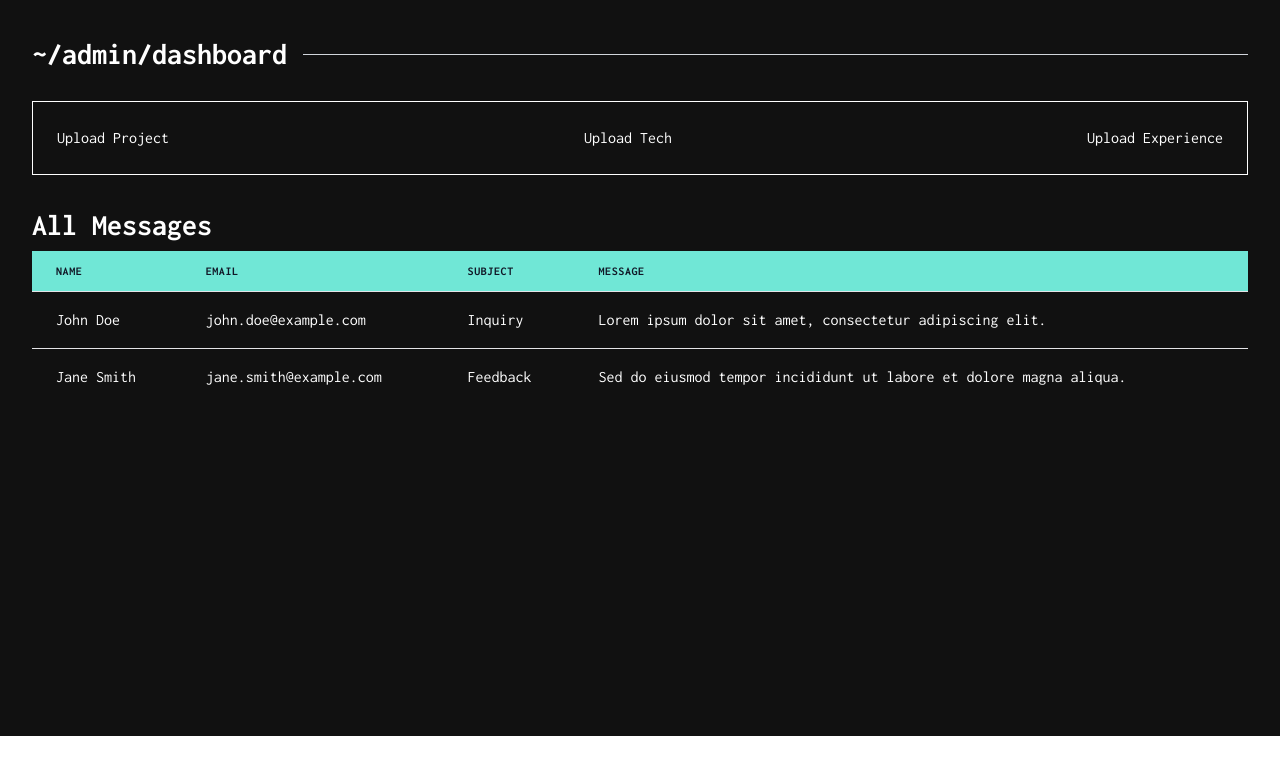
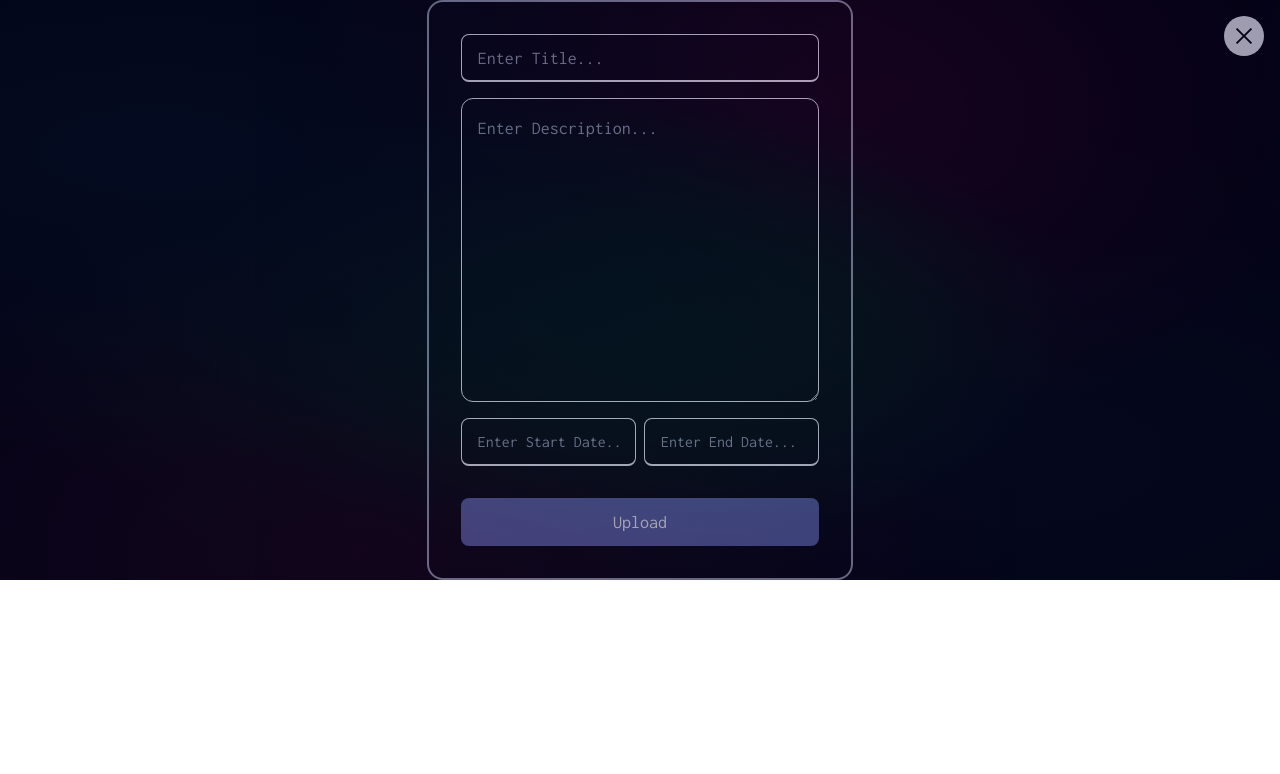
Before and after one commit to xKhanDev/nasir-portfolio, a React (Vite) app in the folder frontend/: page / in a window 1280 px wide. Shown: the top 774 px of the page. Built offline with nearby package versions, Linux system fonts and the light colour scheme.

Commit message:
👨‍💻 : Wrote Project, Tech and Experience Uploading UI

```diff
--- a/frontend/src/App.jsx
+++ b/frontend/src/App.jsx
@@ -1,5 +1,5 @@
 import React from "react";
-import { Dashboard } from "./features/admin/constant";
+import { UploadExperience, UploadProject } from "./features/admin/constant";
 // import {
 //   Contact_Us,
 //   Experience,
@@ -22,7 +22,7 @@ const App = () => {
         <Projects />
         <Contact_Us />
       </div> */}
-      <Dashboard />
+      <UploadExperience />
     </div>
   );
 };
--- a/frontend/src/features/admin/dashboard/Dashboard.jsx
+++ b/frontend/src/features/admin/dashboard/Dashboard.jsx
@@ -3,8 +3,11 @@ import Partition from "../../../components/Partition";
 
 const Dashboard = () => {
   return (
-    <div className="bg-[#111111] p-8 flex flex-col gap-6 -mt-16 h-screen overflow-hidden">
-      <Partition name={"~/admin/dashboard"} />
+    <div className="bg-[#111111] p-8 flex flex-col gap-6 overflow-hidden h-screen">
+      <div className="w-full flex items-center justify-between gap-4">
+        <span className="text-[30px] font-[700]">~/admin/dashboard</span>
+        <span className="w-full bg-gray-300 h-[1px]"></span>
+      </div>
       <div className="flex justify-between p-4 border-[1px] border-white">
         <button className="p-2 hover:bg-gray-800 hover:border-b-2 hover:border-[#70e7d6] ease-in-out duration-100">
           Upload Project
--- a/frontend/src/features/admin/experience/UploadExperience.jsx
+++ b/frontend/src/features/admin/experience/UploadExperience.jsx
@@ -1,7 +1,43 @@
 import React from "react";
+import { AiOutlineClose } from "react-icons/ai";
 
 const UploadExperience = () => {
-  return <div>UploadExperience</div>;
+  return (
+    <div className="w-full h-full bg-black opacity-60 flex flex-col items-center justify-center">
+      <span className="absolute top-4 right-4 text-black bg-white z-20 rounded-full p-2 text-2xl cursor-pointer hover:bg-[#58629d] hover:text-white ease-in-out duration-200">
+        <AiOutlineClose />
+      </span>
+      <div className="w-full md:w-[70%] lg:w-1/3 flex flex-col items-center gap-4 rounded-2xl border-gray-400 border-2 p-8 *:text-[18px]">
+        <input
+          type="text"
+          placeholder="Enter Title..."
+          className="w-full input bg-transparent border-b-2 border-white"
+        />
+        <textarea
+          name=""
+          cols="30"
+          rows="10"
+          placeholder="Enter Description..."
+          className="w-full bg-transparent border-[1px] border-white rounded-xl p-4 focus:outline-none"
+        ></textarea>
+        <div className="flex items-center gap-2">
+          <input
+            type="text"
+            placeholder="Enter Start Date..."
+            className="w-full input bg-transparent border-b-2 border-white"
+          />
+          <input
+            type="text"
+            placeholder="Enter End Date..."
+            className="w-full input bg-transparent border-b-2 border-white"
+          />
+        </div>
+        <button className="w-full bg-[#58629d] mt-4 h-12 rounded-lg transition hover:bg-white hover:text-[#58629d] duration-300 ease-in-out">
+          Upload
+        </button>
+      </div>
+    </div>
+  );
 };
 
 export default UploadExperience;
--- a/frontend/src/features/admin/projects/UploadProject.jsx
+++ b/frontend/src/features/admin/projects/UploadProject.jsx
@@ -1,7 +1,47 @@
 import React from "react";
+import { AiOutlineClose } from "react-icons/ai";
 
 const UploadProject = () => {
-  return <div>UploadProject</div>;
+  return (
+    <div className="w-full h-full bg-black opacity-60 flex flex-col items-center justify-center">
+      <span className="absolute top-4 right-4 text-black bg-white z-20 rounded-full p-2 text-2xl cursor-pointer hover:bg-[#58629d] hover:text-white ease-in-out duration-200">
+        <AiOutlineClose />
+      </span>
+      <div className="w-full md:w-[70%] lg:w-1/3 flex flex-col items-center gap-4 rounded-2xl border-gray-400 border-2 p-8 *:text-[18px]">
+        <span className="w-full h-40 border-dashed border-2 p-4 flex justify-center items-center cursor-pointer">
+          Select Image
+        </span>
+        <input
+          type="text"
+          placeholder="Enter name..."
+          className="w-full input bg-transparent border-b-2 border-white"
+        />
+        <input
+          type="text"
+          placeholder="Enter GitHub Link..."
+          className="w-full input bg-transparent border-b-2 border-white"
+        />
+        <input
+          type="text"
+          placeholder="Enter Live Preview Link..."
+          className="w-full input bg-transparent border-b-2 border-white"
+        />
+        <label htmlFor="category" className="w-full">
+          <select
+            name="category"
+            className="w-full border-2 border-white p-3 rounded-lg text-[18px]"
+          >
+            <option value="category1">category1</option>
+            <option value="category2">category2</option>
+            <option value="category3">category3</option>
+          </select>
+        </label>
+        <button className="w-full bg-[#58629d] mt-4 h-12 rounded-lg transition hover:bg-white hover:text-[#58629d] duration-300 ease-in-out">
+          Upload
+        </button>
+      </div>
+    </div>
+  );
 };
 
 export default UploadProject;
--- a/frontend/src/features/admin/techs/UploadTech.jsx
+++ b/frontend/src/features/admin/techs/UploadTech.jsx
@@ -1,7 +1,67 @@
 import React from "react";
-
+import { AiOutlineClose } from "react-icons/ai";
+// name,image,category,level
 const UploadTech = () => {
-  return <div>UploadTech</div>;
+  return (
+    <div className="w-full h-screen bg-black opacity-60 flex flex-col items-center justify-center">
+      <span className="absolute top-4 right-4 text-black bg-white z-20 rounded-full p-2 text-2xl cursor-pointer hover:bg-[#58629d] hover:text-white ease-in-out duration-200">
+        <AiOutlineClose />
+      </span>
+      <div className="w-full md:w-[70%] lg:w-1/3 flex flex-col items-center gap-4 rounded-2xl border-gray-400 border-2 p-8 *:text-[18px]">
+        <input
+          type="text"
+          placeholder="Enter name..."
+          className="w-full input bg-transparent border-b-2 border-white"
+        />
+        <span className="w-full h-40 border-dashed border-2 p-4 flex justify-center items-center cursor-pointer">
+          Select Image
+        </span>
+        <label htmlFor="category" className="w-full">
+          <select
+            name="category"
+            id="category"
+            className="w-full border-2 border-white p-3 rounded-lg text-[18px]"
+          >
+            <option value="category1">category1</option>
+            <option value="category2">category2</option>
+            <option value="category3">category3</option>
+          </select>
+        </label>
+        <div className="w-full flex items-center justify-between *:text-sm">
+          <input
+            type="radio"
+            name="level"
+            value="beginner"
+            className="mr-2 radio border-white border-[2px]"
+          />
+          <label htmlFor="beginner" className="mr-4">
+            Beginner
+          </label>
+          <input
+            type="radio"
+            name="level"
+            value="expert"
+            className="mr-2 radio border-white border-[2px]"
+          />
+          <label htmlFor="intermediate" className="mr-4">
+            Intermediate
+          </label>
+          <input
+            type="radio"
+            name="level"
+            value="expert"
+            className="mr-2 radio border-white border-[2px]"
+          />
+          <label htmlFor="expert" className="mr-4">
+            Expert
+          </label>
+        </div>
+        <button className="w-full bg-[#58629d] mt-4 h-12 rounded-lg transition hover:bg-white hover:text-[#58629d] duration-300 ease-in-out">
+          Upload
+        </button>
+      </div>
+    </div>
+  );
 };
 
 export default UploadTech;
```
Also changed, not shown: 1 other file (tests, documents, lock files or other folders).
